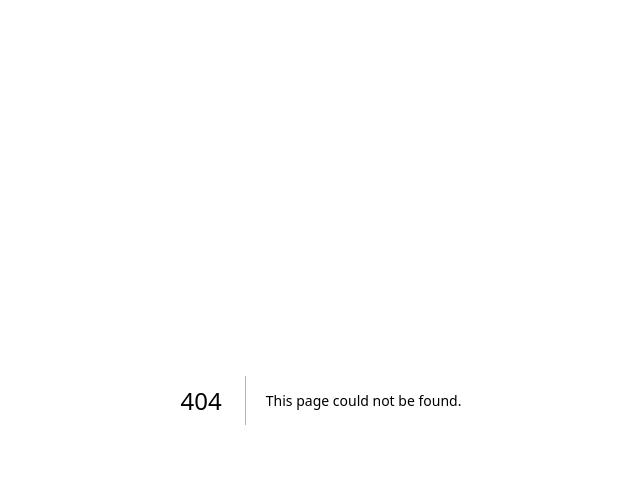
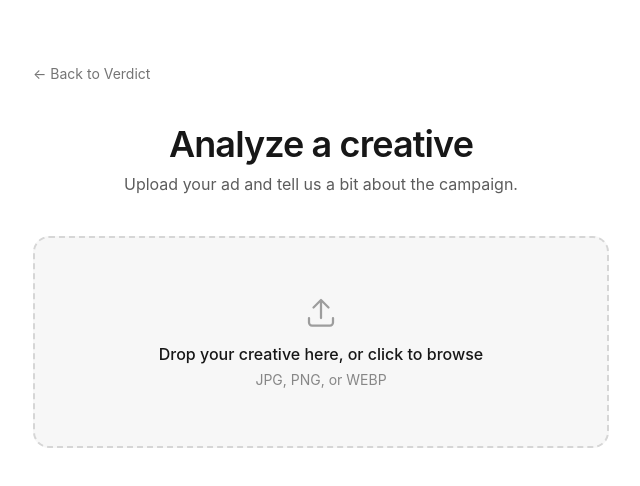
Before and after one commit to orifeinberg-dot/Verdict, a Next.js app: page /analyze in a window 1280 px wide. Before the commit this address had no page. Shown: the top 486 px of the page, without its empty margins (319-959 px from the left). Built offline with nearby package versions, Linux system fonts and the light colour scheme.

Commit message:
Build analyze page layout

```diff
--- /dev/null
+++ b/agents/prompts/003-build-analyze-page.md
@@ -0,0 +1,53 @@
+# 003 - Build Analyze Page
+
+## Objective
+
+Create the `/analyze` page layout for Verdict.
+
+This milestone is UI-only. Do not add validation logic, AI integration, database, auth, or real analysis behavior yet.
+
+## Requirements
+
+Create a focused workspace page where the user can upload a static Meta creative and provide campaign context.
+
+The page should include:
+
+- Page route: `/analyze`
+- Static creative upload area
+  - Drag-and-drop style visual container
+  - Upload icon or minimal visual cue
+  - Helper text for supported formats, but no validation logic yet
+- Form fields:
+  - Brand
+  - Website
+  - Industry
+  - Campaign objective
+  - Target audience optional
+- Primary CTA:
+  - “Analyze”
+- Secondary navigation:
+  - subtle link back to landing page
+- Premium minimal design
+- Apple-inspired spacing and typography
+- Responsive desktop and mobile layout
+
+## UX Direction
+
+The page should feel like a calm professional workspace, not a generic web form.
+
+The upload area should feel important, polished, and central to the experience.
+
+Use mock/non-functional behavior only where needed.
+
+## Acceptance Criteria
+
+- `/analyze` loads successfully
+- Upload area is visible and polished
+- All form fields are present
+- Analyze button is present
+- No validation logic yet
+- No AI integration
+- No database/auth
+- Page is responsive
+- App runs with `npm run dev`
+- No console errors
--- /dev/null
+++ b/app/analyze/analyze-workspace.tsx
@@ -0,0 +1,234 @@
+"use client";
+
+import Link from "next/link";
+import { useRef, useState } from "react";
+
+const CAMPAIGN_OBJECTIVES = [
+  { value: "awareness", label: "Awareness" },
+  { value: "traffic", label: "Traffic" },
+  { value: "conversions", label: "Conversions" },
+  { value: "app_installs", label: "App installs" },
+];
+
+const fieldInputClass =
+  "h-11 w-full rounded-lg border border-foreground/15 bg-transparent px-3.5 text-base text-foreground placeholder:text-foreground/35 focus:border-accent focus:outline-none focus:ring-1 focus:ring-accent";
+
+export function AnalyzeWorkspace() {
+  const [previewUrl, setPreviewUrl] = useState<string | null>(null);
+  const [fileName, setFileName] = useState<string | null>(null);
+  const [isDraggingOver, setIsDraggingOver] = useState(false);
+  const fileInputRef = useRef<HTMLInputElement>(null);
+
+  function selectFile(file: File | undefined) {
+    if (!file) return;
+    setPreviewUrl(URL.createObjectURL(file));
+    setFileName(file.name);
+  }
+
+  return (
+    <main className="flex flex-1 flex-col items-center px-6 py-16 sm:px-12">
+      <div className="flex w-full max-w-xl flex-col gap-10">
+        <Link
+          href="/"
+          className="text-sm text-foreground/60 transition-colors hover:text-foreground"
+        >
+          ← Back to Verdict
+        </Link>
+
+        <div className="flex flex-col gap-2 text-center">
+          <h1 className="text-3xl font-semibold tracking-tight sm:text-4xl">
+            Analyze a creative
+          </h1>
+          <p className="text-foreground/70">
+            Upload your ad and tell us a bit about the campaign.
+          </p>
+        </div>
+
+        <div
+          role="button"
+          tabIndex={0}
+          onClick={() => fileInputRef.current?.click()}
+          onKeyDown={(event) => {
+            if (event.key === "Enter" || event.key === " ") {
+              event.preventDefault();
+              fileInputRef.current?.click();
+            }
+          }}
+          onDragEnter={(event) => {
+            event.preventDefault();
+            setIsDraggingOver(true);
+          }}
+          onDragOver={(event) => {
+            event.preventDefault();
+            setIsDraggingOver(true);
+          }}
+          onDragLeave={() => setIsDraggingOver(false)}
+          onDrop={(event) => {
+            event.preventDefault();
+            setIsDraggingOver(false);
+            selectFile(event.dataTransfer.files?.[0]);
+          }}
+          className={`group flex cursor-pointer flex-col items-center justify-center gap-3 rounded-2xl border-2 border-dashed px-6 py-14 text-center transition-colors ${
+            isDraggingOver
+              ? "border-accent bg-accent/5"
+              : "border-foreground/15 bg-foreground/[0.03] hover:border-accent/50 hover:bg-accent/[0.03]"
+          }`}
+        >
+          <input
+            ref={fileInputRef}
+            type="file"
+            accept="image/*"
+            className="hidden"
+            onClick={(event) => event.stopPropagation()}
+            onChange={(event) => selectFile(event.target.files?.[0])}
+          />
+          {previewUrl ? (
+            <>
+              {/* eslint-disable-next-line @next/next/no-img-element */}
+              <img
+                src={previewUrl}
+                alt="Selected creative preview"
+                className="max-h-56 rounded-lg object-contain shadow-sm"
+              />
+              <span className="text-sm text-foreground/60">
+                {fileName} · click to replace
+              </span>
+            </>
+          ) : (
+            <>
+              <UploadIcon className="h-9 w-9 text-foreground/40" />
+              <div className="flex flex-col gap-1">
+                <span className="font-medium">
+                  Drop your creative here, or click to browse
+                </span>
+                <span className="text-sm text-foreground/50">
+                  JPG, PNG, or WEBP
+                </span>
+              </div>
+            </>
+          )}
+        </div>
+
+        {previewUrl && (
+          <form
+            onSubmit={(event) => event.preventDefault()}
+            className="flex flex-col gap-5"
+          >
+            <Field label="Brand">
+              <input
+                type="text"
+                placeholder="e.g. Acme Running Co."
+                className={fieldInputClass}
+              />
+            </Field>
+            <Field label="Website">
+              <input
+                type="url"
+                placeholder="https://..."
+                className={fieldInputClass}
+              />
+            </Field>
+            <Field label="Industry">
+              <input
+                type="text"
+                placeholder="e.g. Apparel"
+                className={fieldInputClass}
+              />
+            </Field>
+            <Field label="Campaign objective">
+              <div className="relative">
+                <select
+                  defaultValue=""
+                  className={`${fieldInputClass} appearance-none pr-9`}
+                >
+                  <option value="" disabled>
+                    Select an objective
+                  </option>
+                  {CAMPAIGN_OBJECTIVES.map((objective) => (
+                    <option key={objective.value} value={objective.value}>
+                      {objective.label}
+                    </option>
+                  ))}
+                </select>
+                <ChevronIcon className="pointer-events-none absolute right-3.5 top-1/2 h-4 w-4 -translate-y-1/2 text-foreground/40" />
+              </div>
+            </Field>
+            <Field label="Target audience" hint="optional">
+              <input
+                type="text"
+                placeholder="e.g. Runners aged 25-40"
+                className={fieldInputClass}
+              />
+            </Field>
+
+            <button
+              type="submit"
+              className="mt-4 inline-flex h-12 w-full items-center justify-center rounded-full bg-accent text-base font-medium text-white transition-opacity hover:opacity-90"
+            >
+              Analyze
+            </button>
+          </form>
+        )}
+      </div>
+    </main>
+  );
+}
+
+function Field({
+  label,
+  hint,
+  children,
+}: {
+  label: string;
+  hint?: string;
+  children: React.ReactNode;
+}) {
+  return (
+    <label className="flex flex-col gap-1.5 text-left">
+      <span className="text-sm font-medium text-foreground/80">
+        {label}
+        {hint && (
+          <span className="ml-1 font-normal text-foreground/40">
+            ({hint})
+          </span>
+        )}
+      </span>
+      {children}
+    </label>
+  );
+}
+
+function UploadIcon({ className }: { className?: string }) {
+  return (
+    <svg
+      viewBox="0 0 24 24"
+      fill="none"
+      stroke="currentColor"
+      strokeWidth={1.5}
+      strokeLinecap="round"
+      strokeLinejoin="round"
+      className={className}
+      aria-hidden="true"
+    >
+      <path d="M12 16V4M12 4L7 9M12 4l5 5" />
+      <path d="M4 16v3a2 2 0 0 0 2 2h12a2 2 0 0 0 2-2v-3" />
+    </svg>
+  );
+}
+
+function ChevronIcon({ className }: { className?: string }) {
+  return (
+    <svg
+      viewBox="0 0 24 24"
+      fill="none"
+      stroke="currentColor"
+      strokeWidth={1.5}
+      strokeLinecap="round"
+      strokeLinejoin="round"
+      className={className}
+      aria-hidden="true"
+    >
+      <path d="m6 9 6 6 6-6" />
+    </svg>
+  );
+}
--- /dev/null
+++ b/app/analyze/page.tsx
@@ -0,0 +1,12 @@
+import type { Metadata } from "next";
+import { AnalyzeWorkspace } from "./analyze-workspace";
+
+export const metadata: Metadata = {
+  title: "Analyze a creative — Verdict",
+  description:
+    "Upload a static Meta ad creative and campaign context to get a Verdict.",
+};
+
+export default function AnalyzePage() {
+  return <AnalyzeWorkspace />;
+}
```
